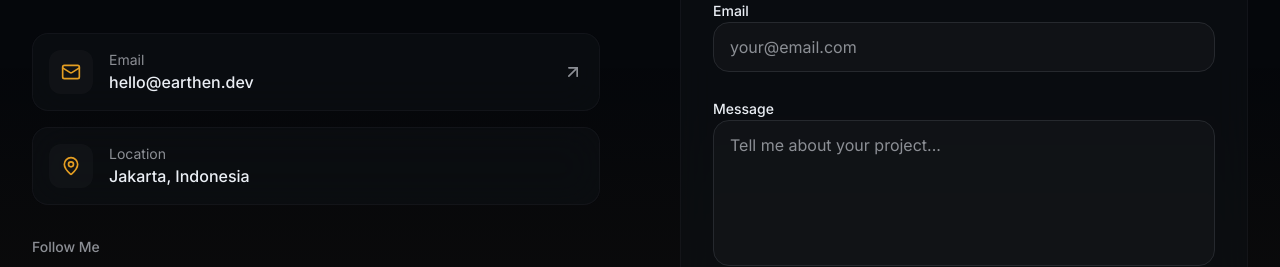
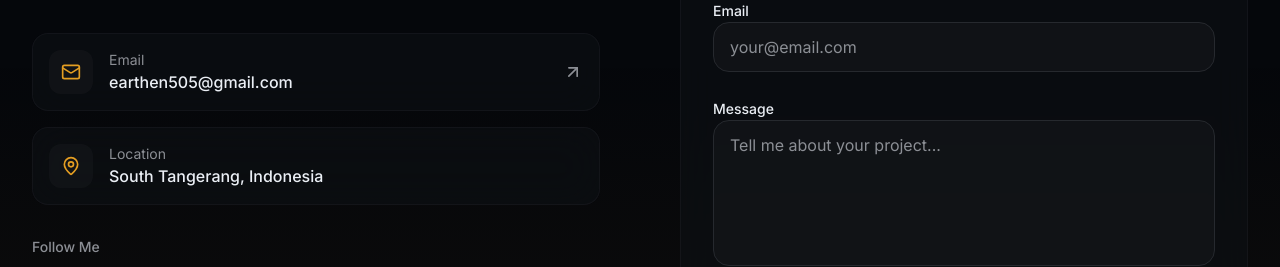
Before and after one commit to Earthen8/EarthenHub, a Next.js app in the folder frontend/: page / in a window 1280 px wide. Shown: the part 6466-6733 px from the top of the page. Built offline with nearby package versions, Linux system fonts and the light colour scheme; a web font is replaced by a local one.

Commit message:
fix: update contact-section

```diff
--- a/frontend/src/components/contact-section.tsx
+++ b/frontend/src/components/contact-section.tsx
@@ -17,19 +17,19 @@ import { cn } from '@/lib/utils'
 const socialLinks = [
   {
     name: 'LinkedIn',
-    href: 'https://linkedin.com/in/',
+    href: 'https://www.linkedin.com/in/earthen-krisdian-setya/',
     icon: Linkedin,
     color: 'hover:text-blue-400',
   },
   {
     name: 'GitHub',
-    href: 'https://github.com/',
+    href: 'https://github.com/Earthen8',
     icon: Github,
     color: 'hover:text-foreground',
   },
   {
     name: 'Instagram',
-    href: 'https://instagram.com/',
+    href: 'https://instagram.com/3arthen/',
     icon: Instagram,
     color: 'hover:text-pink-400',
   },
@@ -85,9 +85,9 @@ export function ContactSection() {
                 Get in Touch
               </h3>
               <p className="text-muted-foreground leading-relaxed">
-                {"I'm"} always open to discussing new projects, creative ideas, or opportunities
-                to be part of your vision. Whether {"it's"} development, design, or photography,
-                let&apos;s create something amazing together.
+                I'm always open to discussing new projects, creative ideas, or opportunities
+                to be part of your vision. Whether it's development, design, or photography,
+                let's create something amazing together.
               </p>
             </div>
 
@@ -102,7 +102,7 @@ export function ContactSection() {
                 </div>
                 <div>
                   <p className="text-sm text-muted-foreground">Email</p>
-                  <p className="text-foreground font-medium">hello@earthen.dev</p>
+                  <p className="text-foreground font-medium">earthen505@gmail.com</p>
                 </div>
                 <ArrowUpRight className="w-5 h-5 ml-auto text-muted-foreground group-hover:text-accent transition-colors" />
               </a>
@@ -113,7 +113,7 @@ export function ContactSection() {
                 </div>
                 <div>
                   <p className="text-sm text-muted-foreground">Location</p>
-                  <p className="text-foreground font-medium">Jakarta, Indonesia</p>
+                  <p className="text-foreground font-medium">South Tangerang, Indonesia</p>
                 </div>
               </div>
             </div>
```
